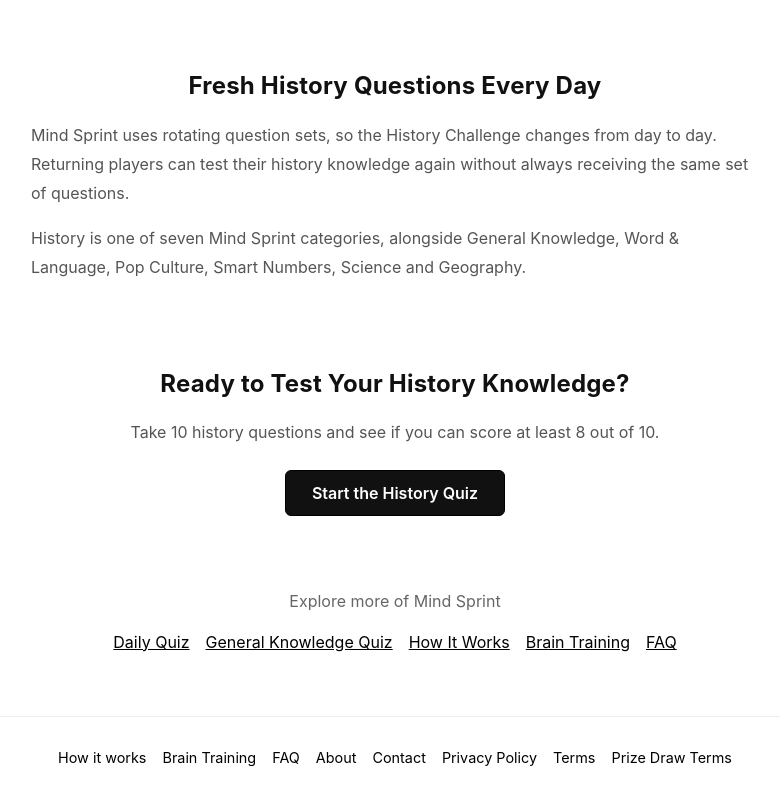
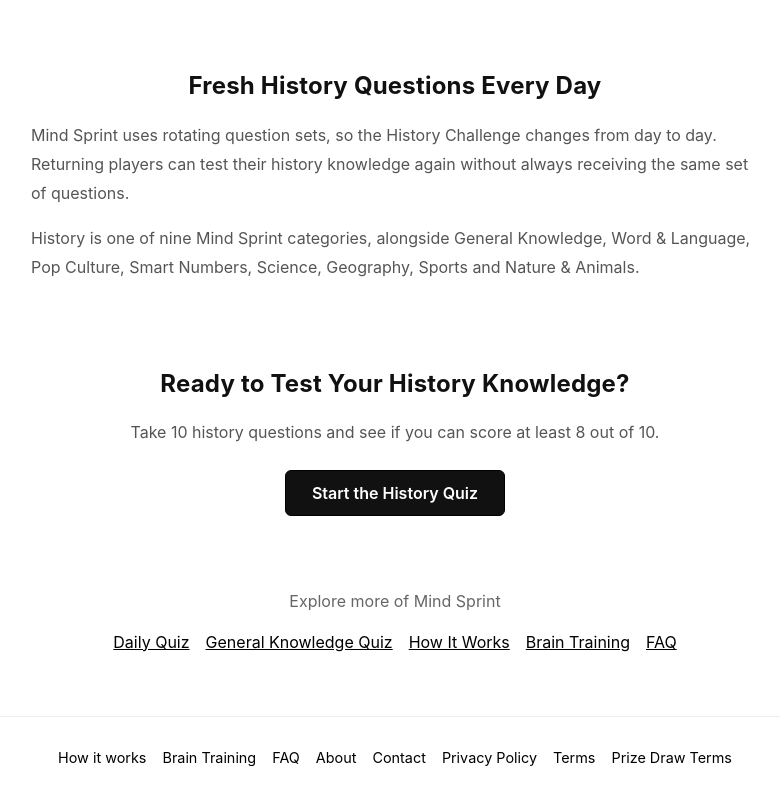
Before and after one commit to justinchase1984/mind-sprint, a Next.js app: page /history-quiz in a window 1280 px wide. Shown: the part 1699-2499 px from the top of the page, without its empty margins (245-1025 px from the left). Built offline with nearby package versions, Linux system fonts and the light colour scheme; no server answers.

Commit message:
Update history-quiz.tsx

```diff
--- a/pages/history-quiz.tsx
+++ b/pages/history-quiz.tsx
@@ -487,13 +487,14 @@ export default function HistoryQuizPage() {
               lineHeight: 1.8,
             }}
           >
-            History is one of seven
+            History is one of nine
             Mind Sprint categories,
             alongside General
             Knowledge, Word &amp;
             Language, Pop Culture,
-            Smart Numbers, Science and
-            Geography.
+            Smart Numbers, Science,
+            Geography, Sports and
+            Nature &amp; Animals.
           </p>
         </section>
 
```
